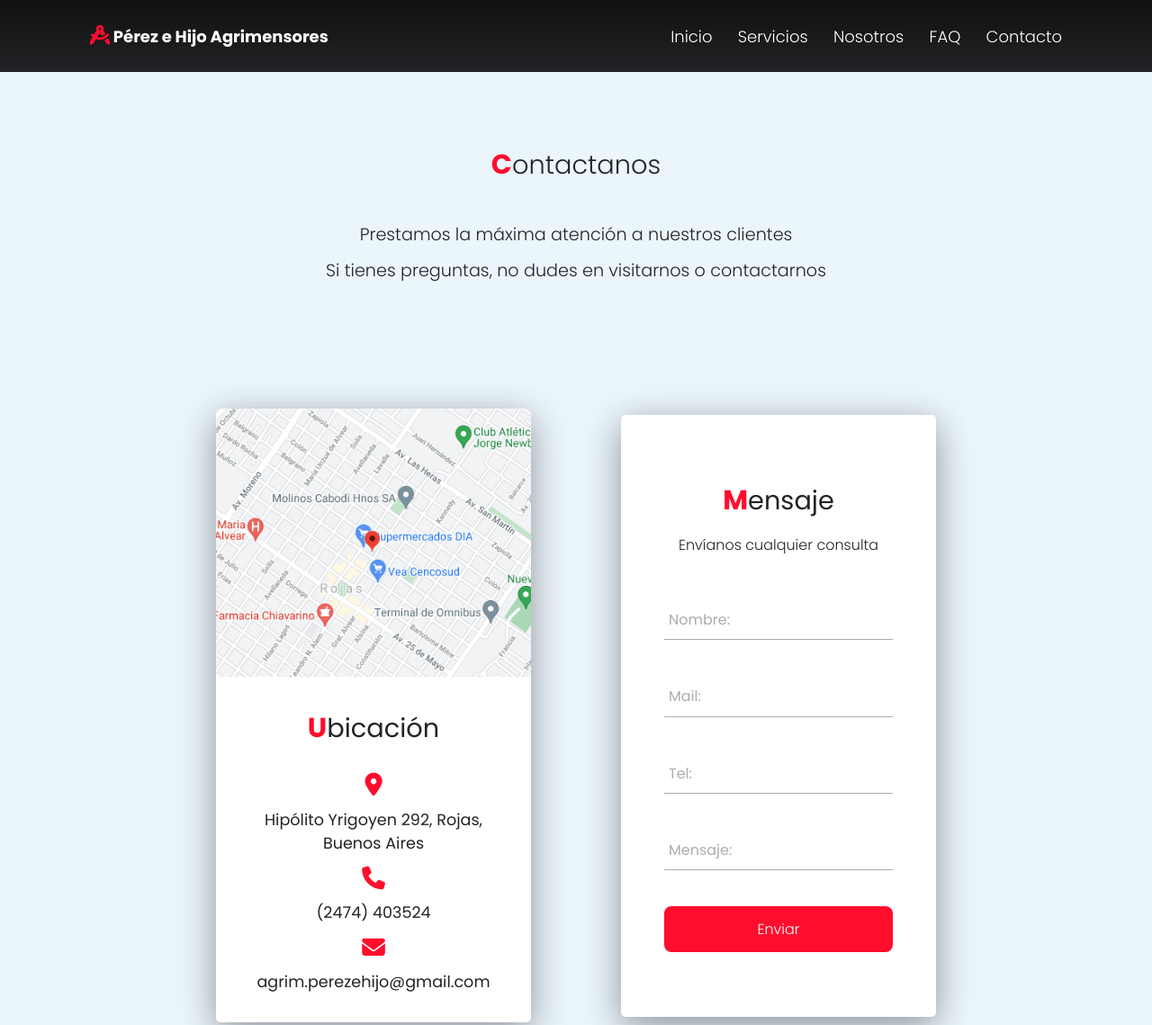
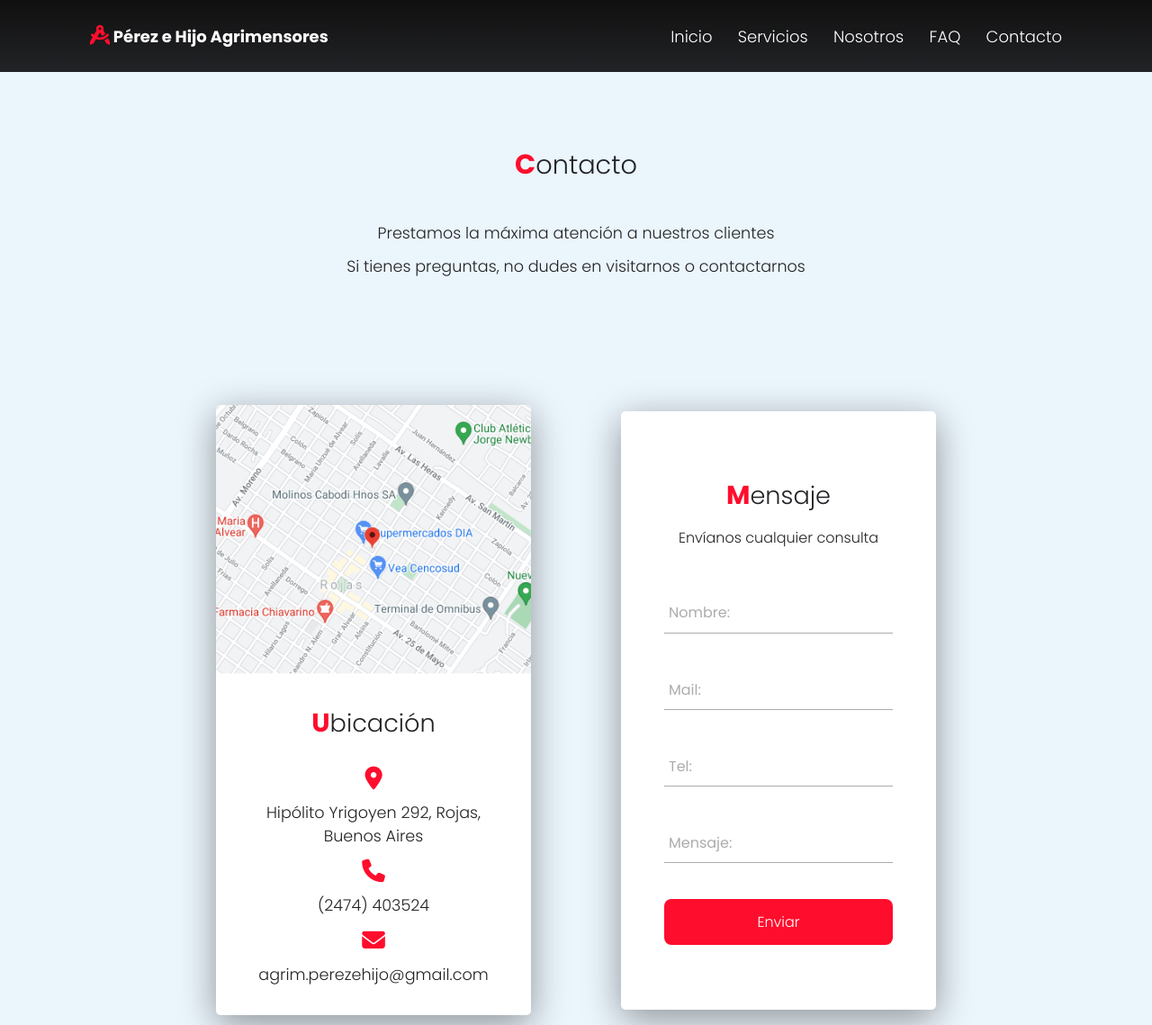
Before and after one commit to ManiPerez/Entrega-Final-19295-Magdalena-Perez, a plain HTML site: page pages/contacto.html in a window 1280 px wide. Shown: the top 1139 px of the page at 90% size. Drawn offline with Linux system fonts and the light colour scheme.

Commit message:
page tittles's size adjust

```diff
--- a/pages/contacto.html
+++ b/pages/contacto.html
@@ -17,7 +17,7 @@
     <!-- Styles CSS -->
     <link rel="stylesheet" href="../styles/styles.css">
 
-    <title>Pérez e Hijo Agrimensores | Contactanos</title>
+    <title>Pérez e Hijo Agrimensores | Contacto</title>
   </head>
 
 
@@ -46,7 +46,7 @@
       <!------------- Contacto------------->
       <div class="contact__box">
         <div class="contact__box__tittle">
-          <h3><span>C</span>ontactanos</h3>
+          <h3><span>C</span>ontacto</h3>
           <p>Prestamos la máxima atención a nuestros clientes</p>
           <p>Si tienes preguntas, no dudes en visitarnos o contactarnos</p>
         </div>
--- a/styles/_faq.scss
+++ b/styles/_faq.scss
@@ -137,7 +137,7 @@
         h3 {
             text-align: center;
             font-size: 1.8rem;
-            font-weight: 400;
+            font-weight: 300;
             color: $tittle-color-dark;
 
             span {
--- a/styles/styles.scss
+++ b/styles/styles.scss
@@ -858,6 +858,7 @@ body {
             text-align: center;
             font-size: 1.8rem;
             font-weight: 300;
+            letter-spacing: 1px;
             color: $card-bg-focus-color;
             margin-bottom: 30px;
 
@@ -873,8 +874,8 @@ body {
             font-size: 1.1rem;
             font-weight: 300;
             color: $body-color;
-            text-shadow: 2px 8px 6px rgba(0,0,0,0.2),
-                0px -5px 35px rgb(255, 255, 255);
+            text-shadow: 2px 8px 6px rgba(0, 0, 0, 0.8),
+                0px -5px 35px rgba(255, 255, 255, 0.808);
             margin-top: 1.5rem;
         }
     }
@@ -1033,7 +1034,7 @@ body {
 
             p {
                 text-align: center;
-                font-size: 1.2rem;
+                font-size: 1.1rem;
                 font-weight: 300;
                 color: $tittle-color-dark;
                 margin: 0.7rem;
@@ -1081,16 +1082,15 @@ body {
                     .location-text {
                         padding: 2em;
 
-
                         h3 {
                             color: $tittle-color-dark;
-                            font-size: 1.8rem;
-                            font-weight: 400;
+                            font-size: 1.7rem;
+                            font-weight: 300;
                             margin-bottom: .5em;
 
                             span {
                                 color: $key-color;
-                                font-size: 1.9rem;
+                                font-size: 1.8rem;
                                 font-weight: 700;
                             }
                         }
@@ -1104,6 +1104,7 @@ body {
                         p {
                             color: $tittle-color-dark;
                             font-size: 1.1rem;
+                            font-weight: 300;
                         }
                     }
                 }
@@ -1127,13 +1128,13 @@ body {
 
                     h3 {
                         color: $tittle-color-dark;
-                        font-size: 1.8rem;
-                        font-weight: 400;
+                        font-size: 1.7rem;
+                        font-weight: 300;
                         margin-bottom: .5em;
 
                         span {
                             color: $key-color;
-                            font-size: 1.9rem;
+                            font-size: 1.8rem;
                             font-weight: 700;
                         }
                     }
```
Also changed, not shown: styles/styles.css, 1 other file.
